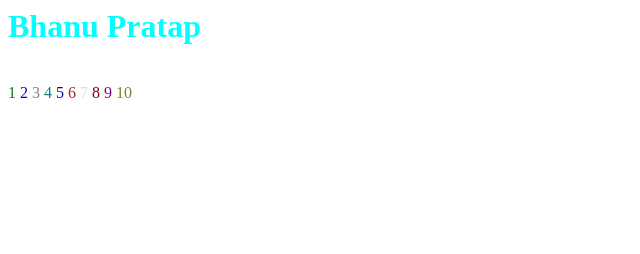
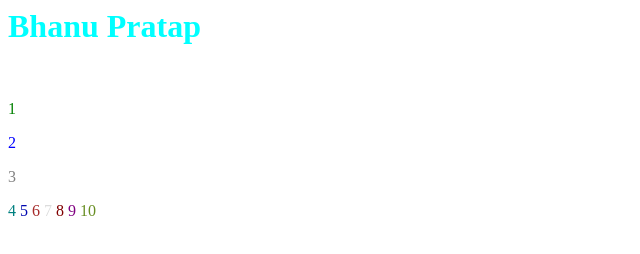
Before and after one commit to BhanuPratap23/small, a plain HTML site: page index.html in a window 1280 px wide. Shown: the whole page, without its empty margins (0-640 px from the left). Drawn offline with Linux system fonts and the light colour scheme.

Commit message:
Update index.html

```diff
--- a/index.html
+++ b/index.html
@@ -6,9 +6,9 @@
 <body>
   <h1><font color="aqua">Bhanu Pratap</font></h1>
   <br>
-    <font color="green">1</font>
-    <font color="blue">2</font>
-    <font color="gray">3</font>
+  <p><font color="green">1</font></p>
+  <p><font color="blue">2</font></p>
+  <p><font color="gray">3</font></p>
     <font color="#008080">4</font>
     <font color="#0008B">5</font>
     <font color="brown">6</font>
```
